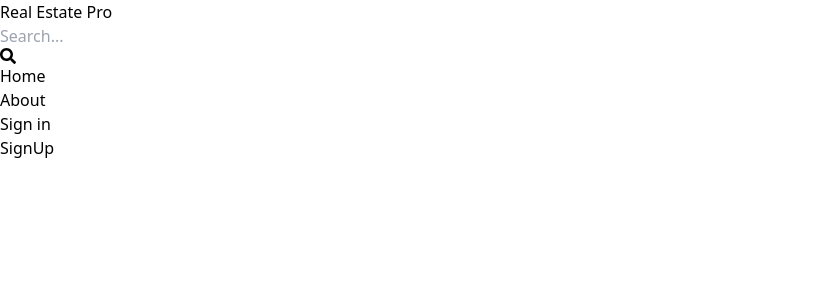
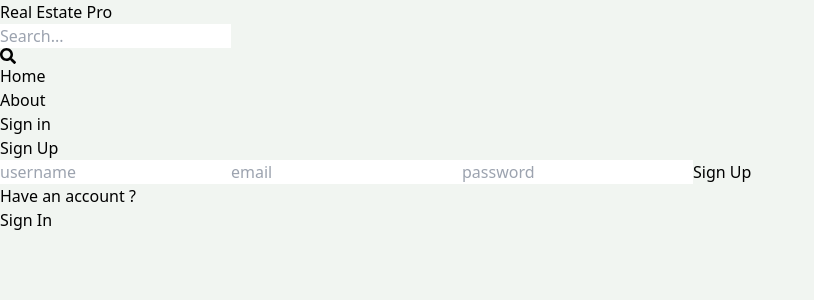
Before and after one commit to Rahulthhkur/Real-estate, a React (Vite) app in the folder client/: page /sign-up in a window 1280 px wide. Shown: the top 300 px of the page, without its empty margins (0-814 px from the left). Built offline with nearby package versions, Linux system fonts and the light colour scheme.

Commit message:
Completed sign up page Ui

```diff
--- a/client/src/index.css
+++ b/client/src/index.css
@@ -1,3 +1,8 @@
 @tailwind base;
 @tailwind components;
 @tailwind utilities;
+
+body{
+    background-color: rgb(241, 245, 241);
+
+}
--- a/client/src/pages/SignUp.jsx
+++ b/client/src/pages/SignUp.jsx
@@ -1,9 +1,22 @@
 import React from 'react'
+import { Link } from 'react-router-dom'
 
 export default function SignUp() {
   return (
-    <div>
-      SignUp
+    <div className='p-3 max-w-lg mx-auto'>
+      <h1 className='text-3xl text-center font-semibold my-7'> Sign Up</h1>
+      <form className='flex flex-col gap-4 '>
+        <input type="text" placeholder='username' className='border p-3 rounded-lg' id='username' />
+        <input type="email" placeholder='email' className='border p-3 rounded-lg' id='email' />
+        <input type="password" placeholder='password' className='border p-3 rounded-lg' id='password' />
+        <button className='bg-slate-700 text-white p-3 rounded-lg uppercase hover:opacity-95 disabled:opacity-80'>Sign Up</button>
+      </form>
+        <div className='flex gap-2 mt-5'>
+        <p>Have an account ?</p>
+        <Link to={"/sign-in"}>
+          <span className='text-blue-700'> Sign In</span>
+        </Link>
+      </div>
     </div>
   )
 }
```
